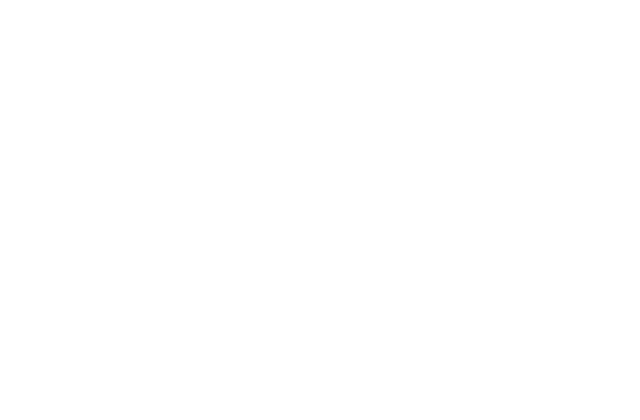
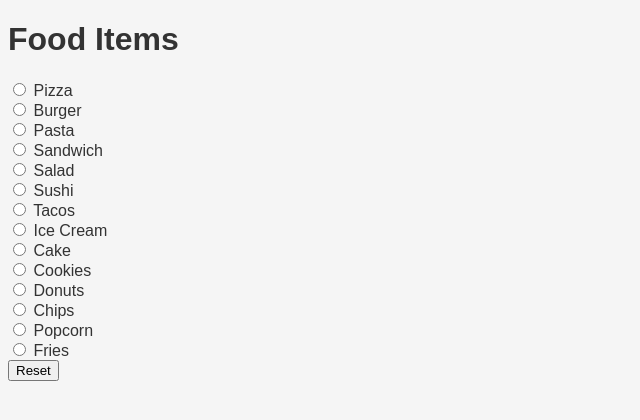
Before and after one commit to Jojo-GitH2/Youthrive-Access-Projects, a plain HTML site: page Week 3/assignment 2/index.html in a window 1280 px wide. Shown: the whole page, without its empty margins (0-640 px from the left). Drawn offline with Linux system fonts and the light colour scheme.

Commit message:
Updated HTML and CSS structure

```diff
--- a/Week 3/assignment 2/index.html
+++ b/Week 3/assignment 2/index.html
@@ -7,6 +7,43 @@
     <link rel="stylesheet" href="styles.css" />
   </head>
   <body>
+    <h1>Food Items</h1>
+    <form id="form">
+      <input type="radio" id="pizza" name="food" value="pizza" />
+      <label for="pizza">Pizza</label><br />
+      <input type="radio" id="burger" name="food" value="burger" />
+      <label for="burger">Burger</label><br />
+      <input type="radio" id="pasta" name="food" value="pasta" />
+      <label for="pasta">Pasta</label><br />
+      <input type="radio" id="sandwich" name="food" value="sandwich" />
+      <label for="sandwich">Sandwich</label><br />
+      <input type="radio" id="salad" name="food" value="salad" />
+      <label for="salad">Salad</label><br />
+      <input type="radio" id="sushi" name="food" value="sushi" />
+      <label for="sushi">Sushi</label><br />
+      <input type="radio" id="tacos" name="food" value="tacos" />
+      <label for="tacos">Tacos</label><br />
+      <input type="radio" id="ice-cream" name="food" value="ice-cream" />
+      <label for="ice-cream">Ice Cream</label><br />
+      <input type="radio" id="cake" name="food" value="cake" />
+      <label for="cake">Cake</label><br />
+      <input type="radio" id="cookies" name="food" value="cookies" />
+      <label for="cookies">Cookies</label><br />
+      <input type="radio" id="donuts" name="food" value="donuts" />
+      <label for="donuts">Donuts</label><br />
+      <input type="radio" id="chips" name="food" value="chips" />
+      <label for="chips">Chips</label><br />
+      <input type="radio" id="popcorn" name="food" value="popcorn" />
+      <label for="popcorn">Popcorn</label><br />
+      <input type="radio" id="fries" name="food" value="fries" />
+      <label for="fries">Fries</label><br />
+      <div><button type="reset" onclick="">Reset</button></div>
+    </form>
+
+    <div class="food-image" id="foodImage">
+      <img src="" alt="Food Item" id="foodImg" />
+      <p id="foodName"></p>
+    </div>
     <script src="index.js"></script>
   </body>
 </html>
--- a/Week 3/assignment 2/styles.css
+++ b/Week 3/assignment 2/styles.css
@@ -0,0 +1,10 @@
+/* Default styles */
+body {
+  background-color: #f5f5f5;
+  color: #333;
+  font-family: Arial, sans-serif;
+}
+.food-image {
+  display: none;
+  margin-top: 20px;
+}
```
